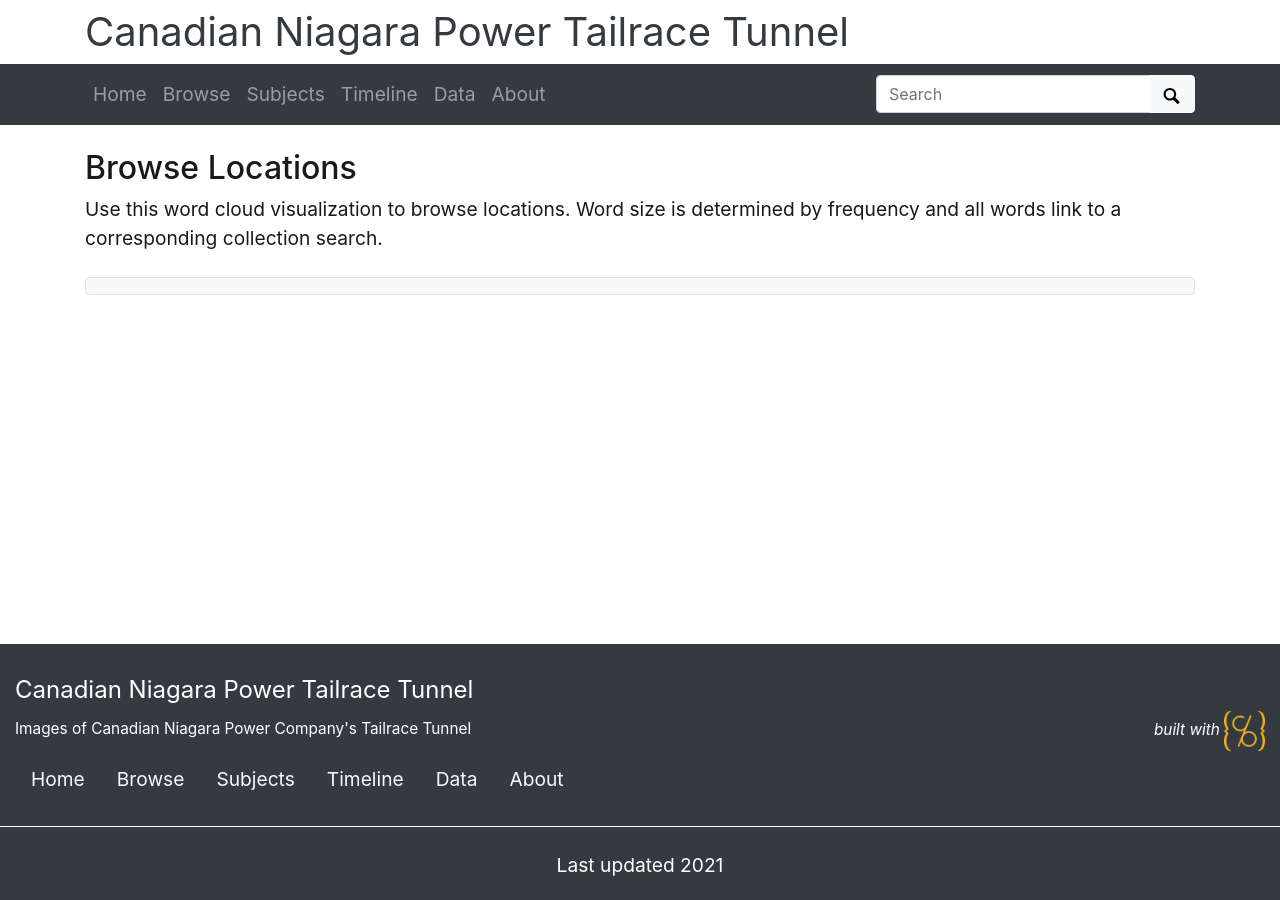
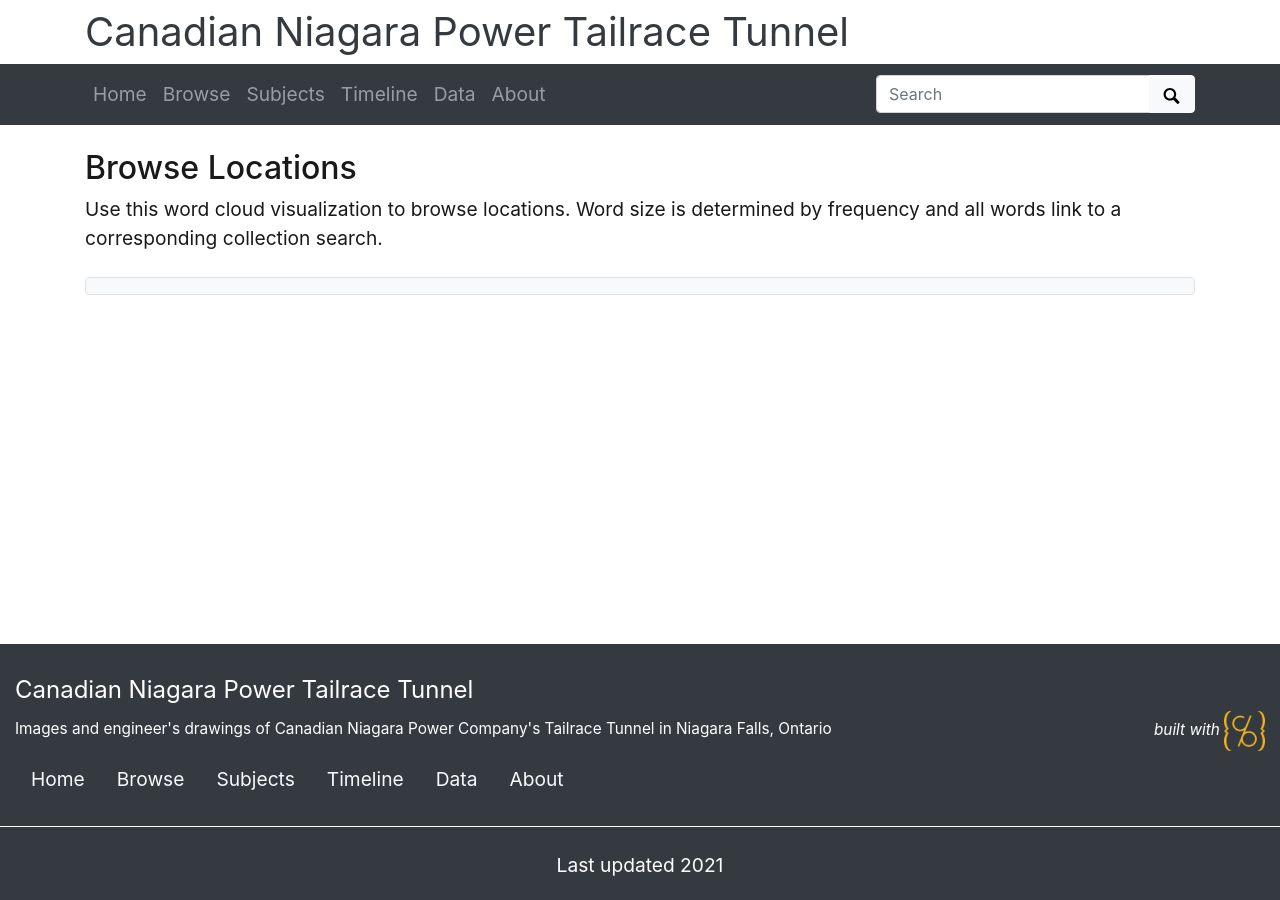
Before and after one commit to chantalcameron/Tailrace_Tunnel, a Jekyll site: the page built from pages/locations.md, in a window 1280 px wide. Built offline with Jekyll 4.4.1, drawn with Linux system fonts in a browser that asks for light colours.

Commit message:
Update _config.yml

```diff
--- a/_config.yml
+++ b/_config.yml
@@ -25,7 +25,7 @@ title: Canadian Niagara Power Tailrace Tunnel
 tagline:
 # description appears in meta tags and other locations
 # this description might appear in search result lists, keep around 160 characters max
-description: "Images of Canadian Niagara Power Company's Tailrace Tunnel"
+description: "Images and engineer's drawings of Canadian Niagara Power Company's Tailrace Tunnel in Niagara Falls, Ontario"
 # creator of the digital collection, to appear in meta tags; we typically use our GitHub usernames but feel free to just use your name
 author: Chantal Cameron
 
```
